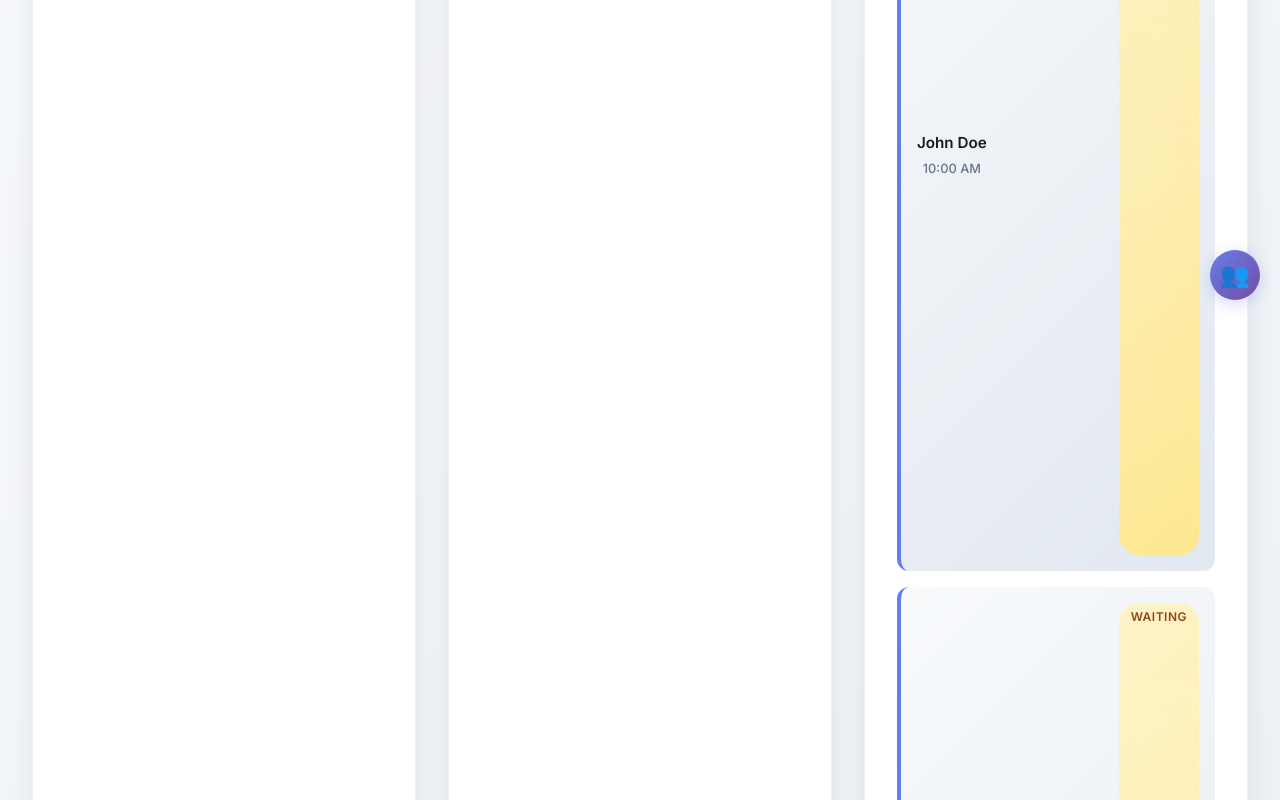
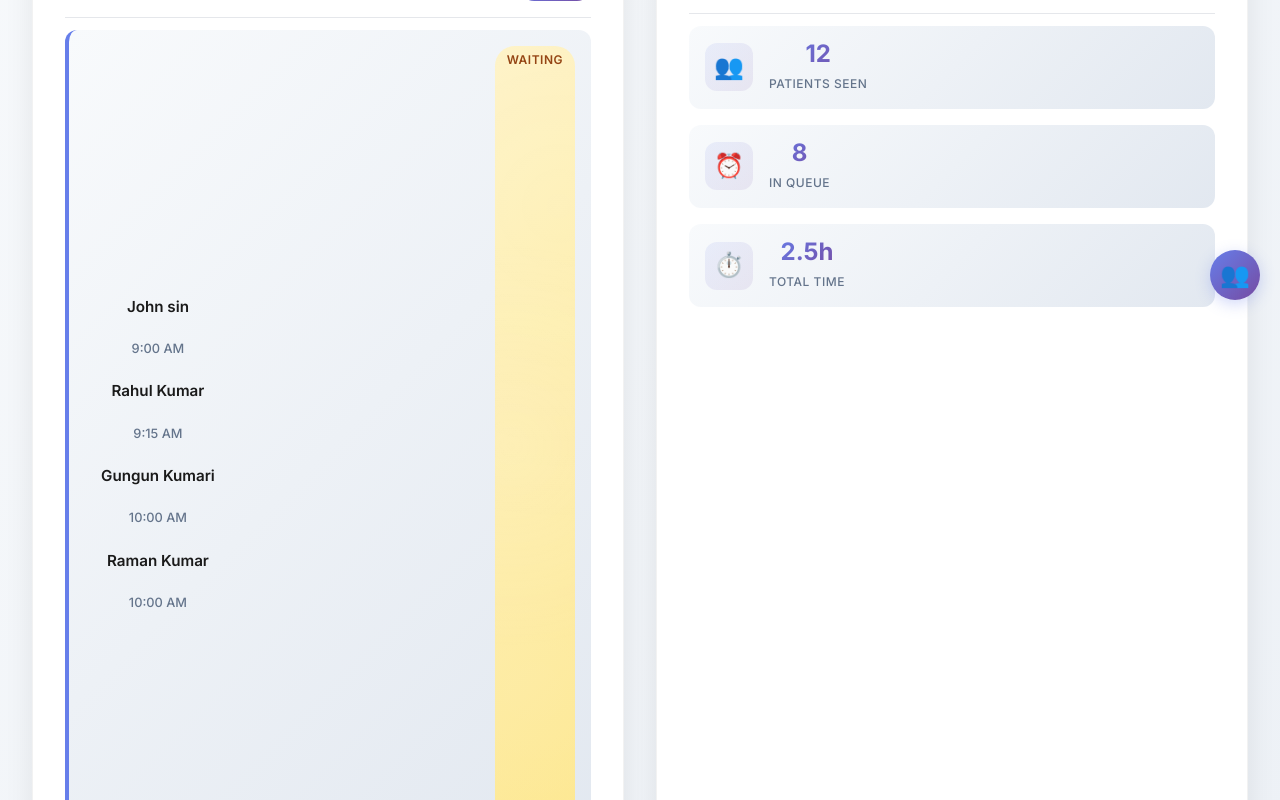
Before and after one commit to ramansingh19/DocTracker, a React app in the folder frontend/: page /doctor-dashboard in a window 1280 px wide. Shown: the part 480-1280 px from the top of the page. Built offline with nearby package versions, Linux system fonts and the light colour scheme; sample sign-in values are in the browser's storage; the HTML template or start-up script is replaced by a standard one.

Commit message:
editing some width in DoctorDasboard so it look more relivent for the user

```diff
--- a/frontend/src/components/DoctorDashboard.css
+++ b/frontend/src/components/DoctorDashboard.css
@@ -116,7 +116,7 @@
 
 .dashboard-grid {
   display: grid;
-  grid-template-columns: repeat(auto-fit, minmax(350px, 1fr));
+  grid-template-columns: repeat(auto-fit, minmax(500px, 1fr));
   gap: 2rem;
 }
 
@@ -125,7 +125,7 @@
 .patients-card,
 .stats-card {
   background: white;
-  border-radius: 20px;
+  border-radius: 1rem;
   padding: 2rem;
   box-shadow: 0 10px 30px rgba(0, 0, 0, 0.08);
   border: 1px solid rgba(0, 0, 0, 0.05);
@@ -181,7 +181,7 @@
 .status-indicator {
   display: flex;
   align-items: center;
-  gap: 0.5rem;
+  gap: 1rem;
 }
 
 .status-dot {
@@ -390,18 +390,21 @@ input:checked + .slider:before {
   display: flex;
   flex-direction: column;
   gap: 0.25rem;
+
 }
 
 .patient-name {
   font-weight: 600;
   color: #1a1a1a;
   font-size: 0.95rem;
+  padding: 1rem ;
 }
 
 .patient-time {
   color: #64748b;
   font-size: 0.8rem;
   font-weight: 500;
+
 }
 
 .patient-status {
--- a/frontend/src/components/DoctorDashboard.jsx
+++ b/frontend/src/components/DoctorDashboard.jsx
@@ -32,15 +32,56 @@ const DoctorDashboard = () => {
     alert('Status updated successfully!');
   };
 
+  // const handleLocationSharing = async (enabled) => {
+  //   setLocationSharing(enabled);
+  //   if (enabled) {
+  //     // Simulate location sharing
+  //     setEta('15 minutes');
+  //   } else {
+  //     setEta('N/A');
+  //   }
+  // };
+
   const handleLocationSharing = async (enabled) => {
-    setLocationSharing(enabled);
-    if (enabled) {
-      // Simulate location sharing
-      setEta('15 minutes');
+  setLocationSharing(enabled);
+
+  if (enabled) {
+    if (navigator.geolocation) {
+      // Start watching location
+      const watchId = navigator.geolocation.watchPosition(
+        (position) => {
+          setLocation({
+            lat: position.coords.latitude,
+            lng: position.coords.longitude,
+          });
+
+          // Example: set a fake ETA for now
+          setEta('15 minutes');
+        },
+        (error) => {
+          console.error("Error getting location:", error);
+          setEta('Location Error');
+        },
+        { enableHighAccuracy: true }
+      );
+
+      // Save watchId so we can clear it later
+      localStorage.setItem("watchId", watchId);
     } else {
-      setEta('N/A');
+      alert("Geolocation not supported by this browser.");
     }
-  };
+  } else {
+    // Stop sharing location
+    const watchId = localStorage.getItem("watchId");
+    if (watchId) {
+      navigator.geolocation.clearWatch(Number(watchId));
+      localStorage.removeItem("watchId");
+    }
+
+    setEta('N/A');
+  }
+};
+
 
   const handleLogout = () => {
     localStorage.removeItem('user');
@@ -95,7 +136,7 @@ const DoctorDashboard = () => {
               <h3>Current Status</h3>
               <div className="status-indicator">
                 <div className={`status-dot ${status}`}></div>
-                <span>{status.replace('_', ' ')}</span>
+                <span>{status.replace('_'  ,  ' ')}</span>
               </div>
             </div>
             <select
@@ -103,7 +144,7 @@ const DoctorDashboard = () => {
               onChange={(e) => setStatus(e.target.value)}
               className="status-select"
             >
-              <option value="available">Available</option>
+              <option value="available">Available  </option>
               <option value="in_transit">In Transit</option>
               <option value="consulting">Consulting</option>
               <option value="in_ot">In OT</option>
@@ -122,7 +163,7 @@ const DoctorDashboard = () => {
               ) : (
                 <>
                   <span>Update Status</span>
-                  <svg width="16" height="16" viewBox="0 0 24 24" fill="none">
+                  <svg width="20" height="20" viewBox="0 0 24 24" fill="none">
                     <path d="M5 12H19M19 12L12 5M19 12L12 19" stroke="currentColor" strokeWidth="2" strokeLinecap="round" strokeLinejoin="round"/>
                   </svg>
                 </>
@@ -166,7 +207,13 @@ const DoctorDashboard = () => {
             <div className="patient-list">
               <div className="patient-item">
                 <div className="patient-info">
-                  <span className="patient-name">John Doe</span>
+                  <span className="patient-name">John sin</span>
+                  <span className="patient-time">9:00 AM</span>
+                  <span className="patient-name">Rahul Kumar</span>
+                  <span className="patient-time">9:15 AM</span>
+                  <span className="patient-name">Gungun Kumari</span>
+                  <span className="patient-time">10:00 AM</span>
+                  <span className="patient-name">Raman Kumar</span>
                   <span className="patient-time">10:00 AM</span>
                 </div>
                 <span className="patient-status waiting">Waiting</span>
```
